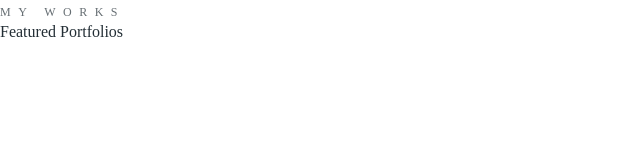
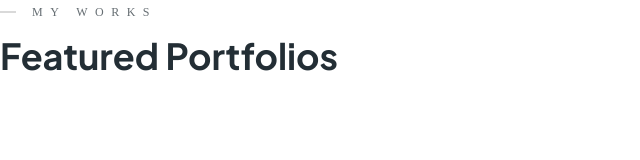
Before and after one commit to Rostyslav-Baryshok/alex-portfolio, a website built with webpack: page src/index.html in a window 1280 px wide. Shown: the whole page, without its empty margins (0-640 px from the left). Built offline with nearby package versions, Linux system fonts and the light colour scheme; files whose address does not match are found by name; a web font is replaced by a local one.

Commit message:
finish base tittle block

```diff
--- a/src/scss/common.scss
+++ b/src/scss/common.scss
@@ -7,8 +7,25 @@
     line-height: 2;
     letter-spacing: em(7.5, 12);
     color: $mainTwoColor;
+    display: flex;
+    align-items: center;
+    gap: rem(16);
+    &::before {
+      content: "";
+      width: rem(16);
+      height: rem(2);
+      background-color: $seconderyColor;
+    }
+    &:not(:last-child) {
+      margin-bottom: em(9, 12);
+    }
   }
   // .title__value
   &__value {
+    font-family: "Plus Jakarta Sans";
+    font-weight: 700;
+    font-size: rem(36);
+    line-height: 1.25;
+    color: $mainColor;
   }
 }
--- a/src/scss/style.scss
+++ b/src/scss/style.scss
@@ -26,6 +26,7 @@ $fontSize: rem(16); // где 14(px) - размер шрифта по умолч
 $mainColor: #232e35; // Цвет шрифта по умолчанию
 $mainTwoColor: #656d72;
 
+$seconderyColor: #d9d9d9;
 // Настройки адаптивной сетки ===============================================================================================================================================================================================================================================================================================
 
 // Минимальная ширина страницы
```
